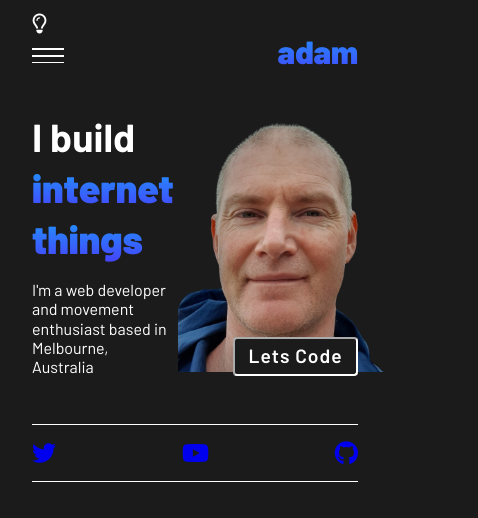
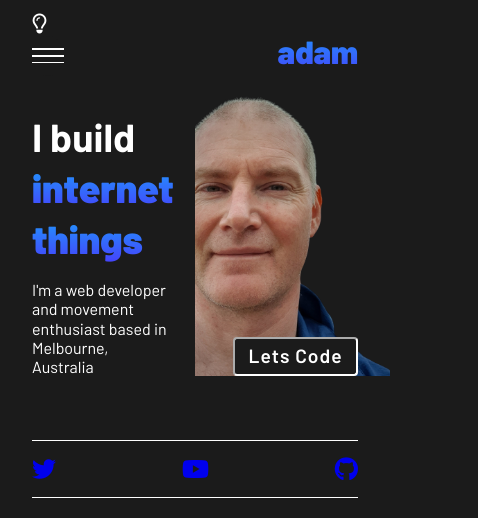
Before and after one commit to adamjralph/adam-ralph-portfolio-alpha, an Astro site: page / in a window 390 px wide. Shown: the whole page, 478 px wide, since content can reach past the window. Built offline with nearby package versions, Linux system fonts and the light colour scheme; Astro itself is replaced by a stand-in of ours.

Commit message:
making hero responsive

```diff
--- a/src/components/Hero.astro
+++ b/src/components/Hero.astro
@@ -64,6 +64,8 @@
 
 <style>
   .hero {
+    display: flex;
+    flex-direction: column;
     position: relative;
     opacity: 1;
     margin-block-start: 3rem;
@@ -73,16 +75,15 @@
 
   .hero__image {
     position: absolute;
-    top: -4rem;
-    right: -5.5rem;
-    background-image: url("../images/adam-removebg-preview.png");
-
-    height: 340px;
-    width: 300px;
+    top: 0;
+    right: 0;
+    background-image: url("../images/adam-removebg-cropped.png");
+    /* margin-block-start: 3rem; */
+    height: 100%;
+    width: 50%;
     background-repeat: no-repeat;
     background-position: center;
     background-size: cover;
-    margin-left: -50px;
     z-index: -1;
   }
 
@@ -102,7 +103,6 @@
     max-width: 70%;
     color: var(--color-bg);
     font-size: var(--font-size-lg);
-    margin-inline-end: -100px;
     z-index: 1;
   }
 
```
Also changed, not shown: src/images/adam-removebg-cropped.png (added).
